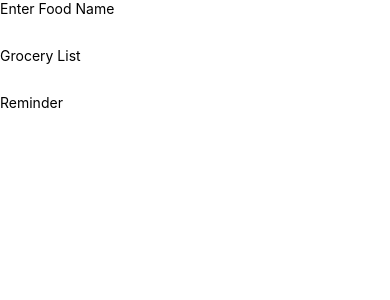
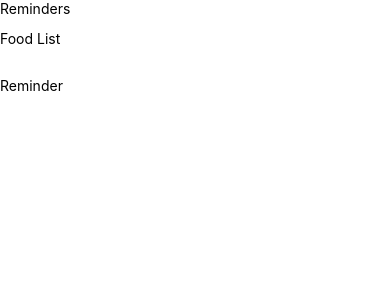
Before and after one commit to SPageot/GroceryListNative, a React Native app: screen /Reminders in a window 390 px wide. Shown: the top 300 px of the page. Built offline with nearby package versions, Linux system fonts and the light colour scheme; some icons are missing.

Commit message:
added Reminders screen

```diff
--- a/App.tsx
+++ b/App.tsx
@@ -1,18 +1,36 @@
+import { NavigationContainer } from "@react-navigation/native";
+import { createNativeStackNavigator } from "@react-navigation/native-stack";
 import { SafeAreaView } from "react-native";
 import styled from "styled-components";
 import { NavBar } from "./components/navigation/NavBar";
 import FoodList from "./screens/FoodList/FoodList";
+import Reminders from "./screens/FoodList/Reminders";
 
 const AppContainer = styled(SafeAreaView)`
   height: 100%;
   width: 100%;
 `;
 
+const Stack = createNativeStackNavigator();
+
 export default function App() {
   return (
-    <AppContainer>
-      <FoodList />
-      <NavBar />
-    </AppContainer>
+    <NavigationContainer>
+      <AppContainer>
+        <Stack.Navigator>
+          <Stack.Screen
+            name="Foodlist"
+            component={FoodList}
+            options={{ title: "List Groceries" }}
+          />
+          <Stack.Screen
+            name="Reminders"
+            component={Reminders}
+            options={{ title: "Reminders" }}
+          />
+        </Stack.Navigator>
+        <NavBar />
+      </AppContainer>
+    </NavigationContainer>
   );
 }
--- a/components/navigation/NavBar.tsx
+++ b/components/navigation/NavBar.tsx
@@ -1,8 +1,10 @@
-import { View, Text } from "react-native";
+import { View, Text, Pressable } from "react-native";
 import React from "react";
 import styled from "styled-components";
 import { FontAwesomeIcon } from "@fortawesome/react-native-fontawesome";
 import { faBook, faList } from "@fortawesome/free-solid-svg-icons";
+import { useNavigation } from "@react-navigation/core";
+import { NavigationStackProp } from "react-navigation-stack";
 
 const NavBarContainer = styled(View)`
   height: 10%;
@@ -13,11 +15,7 @@ const NavBarContainer = styled(View)`
   align-items: center;
 `;
 
-const IconContainer = styled(View)`
-  height: 100%;
-  width: 50%;
-  justify-content: center;
-  align-items: center;
+const IconContainer = styled(Pressable)`
   gap: 10px;
 `;
 
@@ -26,13 +24,14 @@ const IconName = styled(Text)`
 `;
 
 const NavBar = () => {
+  const navigation: NavigationStackProp = useNavigation();
   return (
     <NavBarContainer>
-      <IconContainer>
+      <IconContainer onPress={() => navigation.navigate("Foodlist")}>
         <FontAwesomeIcon size={30} color="#fff" icon={faList} />
-        <IconName>Grocery List</IconName>
+        <IconName>Food List</IconName>
       </IconContainer>
-      <IconContainer>
+      <IconContainer onPress={() => navigation.navigate("Reminders")}>
         <FontAwesomeIcon size={30} color="#fff" icon={faBook} />
         <IconName>Reminder</IconName>
       </IconContainer>
--- a/package.json
+++ b/package.json
@@ -15,6 +15,8 @@
     "@fortawesome/free-solid-svg-icons": "^6.3.0",
     "@fortawesome/react-fontawesome": "^0.2.0",
     "@fortawesome/react-native-fontawesome": "^0.3.0",
+    "@react-navigation/native": "^6.1.6",
+    "@react-navigation/native-stack": "^6.9.12",
     "@types/lodash": "^4.14.191",
     "@types/styled-components": "^5.1.26",
     "babel-plugin-macros": "^3.1.0",
@@ -25,6 +27,10 @@
     "react": "18.2.0",
     "react-native": "0.71.3",
     "react-native-gesture-handler": "^2.9.0",
+    "react-native-safe-area-context": "4.5.0",
+    "react-native-screens": "~3.20.0",
+    "react-native-svg": "13.4.0",
+    "react-navigation-stack": "^2.10.4",
     "styled-components": "^5.3.9",
     "zustand": "^4.3.6"
   },
--- a/screens/FoodList/FoodList.tsx
+++ b/screens/FoodList/FoodList.tsx
@@ -1,4 +1,4 @@
-import { KeyboardAvoidingView, View, StyleSheet } from "react-native";
+import { View } from "react-native";
 import React, { useState } from "react";
 import { FoodItems } from "../../components/blocks/FoodItems";
 import styled from "styled-components";
@@ -6,7 +6,7 @@ import { FoodInput } from "../../components/blocks/FoodInput";
 import { AppButton } from "../../components/blocks/AppButton";
 
 const FoodListContainer = styled(View)`
-  height: 90%;
+  height: 100%;
   width: 100%;
   flex-direction: column-reverse;
   align-items: center;
--- /dev/null
+++ b/screens/FoodList/Reminders.tsx
@@ -0,0 +1,18 @@
+import { View, Text } from "react-native";
+import React from "react";
+import styled from "styled-components";
+
+const RemindersContainer = styled(View)`
+  height: 100%;
+  width: 100%;
+`;
+
+const Reminders = () => {
+  return (
+    <RemindersContainer>
+      <Text>Reminders</Text>
+    </RemindersContainer>
+  );
+};
+
+export default Reminders;
```
Also changed, not shown: 2 other files (tests, documents, lock files or other folders).
